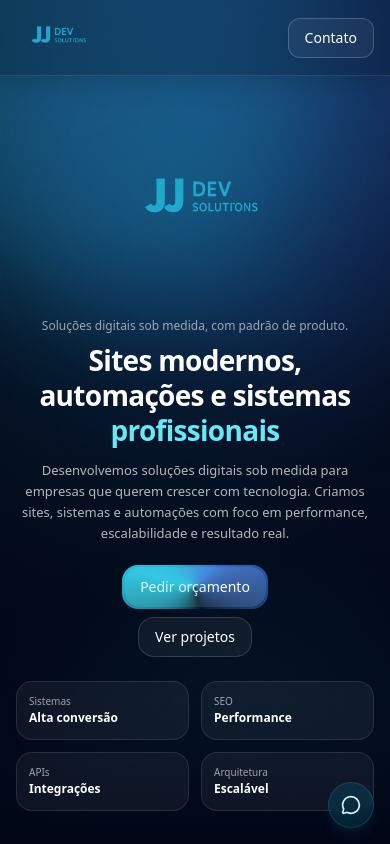
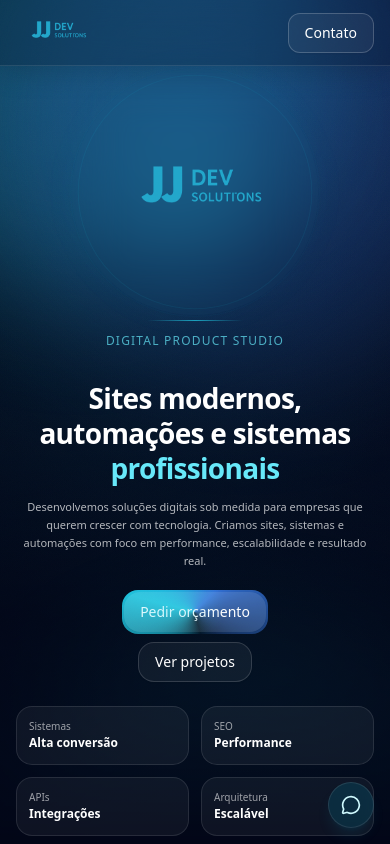
Before and after one commit to JhonatanVitorio/jj-dev-site, a React (Vite) app: page / in a window 390 px wide. Built offline with nearby package versions, Linux system fonts and the light colour scheme.

Commit message:
add circle in logo

```diff
--- a/src/components/layout/Navbar.tsx
+++ b/src/components/layout/Navbar.tsx
@@ -12,7 +12,7 @@ const items = [
 export function Navbar() {
   return (
     <header className="fixed top-0 inset-x-0 z-[999] w-full bg-slate-950/25 backdrop-blur-2xl border-b border-white/10 shadow-[0_4px_30px_rgba(0,0,0,0.2)]">
-      <div className="mx-auto flex h-[75px] md:h-16 max-w-6xl items-center justify-between px-4">
+      <div className="mx-auto flex h-[65px] md:h-16 max-w-6xl items-center justify-between px-4">
         <a href="#top" className="flex items-center gap-3">
           <img
             src={logo}
--- a/src/index.css
+++ b/src/index.css
@@ -207,3 +207,33 @@ body {
     mix-blend-mode: normal !important;
   }
 }
+
+/* ===== Ripple ring (ondas) ===== */
+@keyframes ringRipple {
+  0%   { transform: scale(0.92); opacity: 0.00; }
+  15%  { opacity: 0.55; }
+  100% { transform: scale(1.15); opacity: 0.00; }
+}
+
+.ring-ripple {
+  position: absolute;
+  inset: 0;
+  border-radius: 9999px;
+  border: 1px solid rgba(34, 211, 238, 0.22); /* cyan */
+  filter: drop-shadow(0 0 12px rgba(34, 211, 238, 0.12));
+  animation: ringRipple 2.8s ease-out infinite;
+  pointer-events: none;
+}
+
+.ring-ripple.delay-1 { animation-delay: 0.8s; opacity: 0; }
+.ring-ripple.delay-2 { animation-delay: 1.6s; opacity: 0; }
+
+/* Glow minimalista */
+.ring-glow {
+  position: absolute;
+  inset: -18%;
+  border-radius: 9999px;
+  background: radial-gradient(circle, rgba(34,211,238,0.16), transparent 60%);
+  filter: blur(18px);
+  pointer-events: none;
+}
--- a/src/sections/Hero.tsx
+++ b/src/sections/Hero.tsx
@@ -5,35 +5,49 @@ import logo from "@/assets/logos/logotipo.png"
 
 export function Hero() {
   return (
-    <section id="top" className="relative isolate overflow-hidden [transform:translateZ(0)]">
+    <section id="top" className="relative isolate overflow-hidden [transform:translateZ(0)] mt-0 md:mt-10">
       <WordmarkParallax />
 
       <div className="relative z-10 mx-auto max-w-6xl px-4 py-10 sm:py-14 md:py-16">
         <div className="grid items-center gap-8 md:grid-cols-2 md:gap-10">
           {/* MOBILE LOGO (fica acima e central) */}
-          <div className="flex justify-center md:hidden mt-20">
-            <div className="relative">
-              <div className="absolute inset-0 rounded-full bg-cyan-500/20 blur-3xl" />
+          <div className="flex flex-col items-center md:hidden mt-10">
+          <div className="relative">
+            {/* Glow minimalista */}
+            <div className="ring-glow" />
+
+            {/* “Glass” base */}
+            <div className="absolute inset-0 rounded-full bg-white/6 backdrop-blur-xl border border-transparent scale-110" />
+
+            {/* Ondas (ripple rings) */}
+            <div className="ring-ripple scale-110" />
+            <div className="ring-ripple delay-1 scale-110" />
+            <div className="ring-ripple delay-2 scale-110" />
+
+            <div className="relative p-6">
               <img
                 src={logo}
                 alt="JJ Dev Solutions"
-                className="h-[165px] sm:h-[150px] w-auto object-contain"
+                className="h-44 w-auto object-contain"
               />
             </div>
           </div>
 
+          <div className="mt-4 h-px w-24 bg-gradient-to-r from-transparent via-cyan-400 to-transparent opacity-70" />
+          <p className="mt-3 text-xs tracking-widest text-cyan-300/70 uppercase">
+            Digital Product Studio
+          </p>
+        </div>
+
           {/* TEXTO */}
           <div className="max-w-xl md:max-w-none text-center md:text-left mx-auto md:mx-0">
-            <p className="text-[12px] sm:text-sm font-medium text-white/60">
-              Soluções digitais sob medida, com padrão de produto.
-            </p>
 
-            <h1 className="mt-2 text-[28px] leading-tight font-bold tracking-tight sm:text-5xl md:text-4xl lg:text-5xl">
+            <h1 className="text-[28px] leading-tight font-bold tracking-tight sm:text-5xl md:text-4xl lg:text-5xl">
               Sites modernos, automações e sistemas{" "}
               <span className="text-cyan-300">profissionais</span>
             </h1>
 
-            <p className="mt-3 text-[13px] leading-relaxed sm:text-base text-white/70">
+            <p className="mt-3 text-[11px] leading-relaxed sm:text-base text-white/70">
               Desenvolvemos soluções digitais sob medida para empresas que querem crescer com tecnologia.
               Criamos sites, sistemas e automações com foco em performance, escalabilidade e resultado real.
             </p>
@@ -80,7 +94,7 @@ export function Hero() {
           {/* DESKTOP LOGO (mantém do jeito que já estava) */}
           <div className="hidden md:flex justify-center md:justify-end">
             <div className="relative">
-              <div className="absolute inset-0 rounded-full bg-cyan-500/20 blur-3xl" />
+              <div className="absolute inset-0 rounded-full bg-cyan-500/20 blur-3xl"/>
               <img
                 src={logo}
                 alt="JJ Dev Solutions"
```
